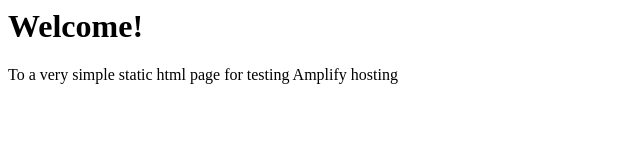
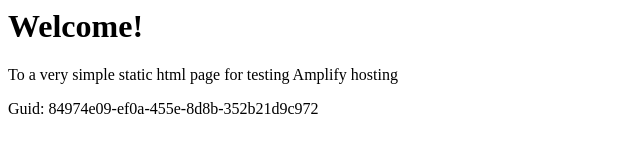
Before and after one commit to aws-aemilia-gru/Github-PR-Commit-Integration-Test-DoNotTouch-Gith-OKSLNVO2-v1-preprod-sa-east-1, a website: page src/index.html in a window 1280 px wide. Shown: the whole page, without its empty margins (0-640 px from the left). Drawn offline with Linux system fonts and the light colour scheme.

Commit message:
commit from integ tests

```diff
--- a/src/index.html
+++ b/src/index.html
@@ -1,3 +1,5 @@
+
+
 <html lang="en">
 
 <head>
@@ -10,6 +12,6 @@
 <body>
     <h1>Welcome!</h1>
     <p>To a very simple static html page for testing Amplify hosting</p>
-</body>
+    <p>Guid: 84974e09-ef0a-455e-8d8b-352b21d9c972</p></body>
 
 </html>
```
